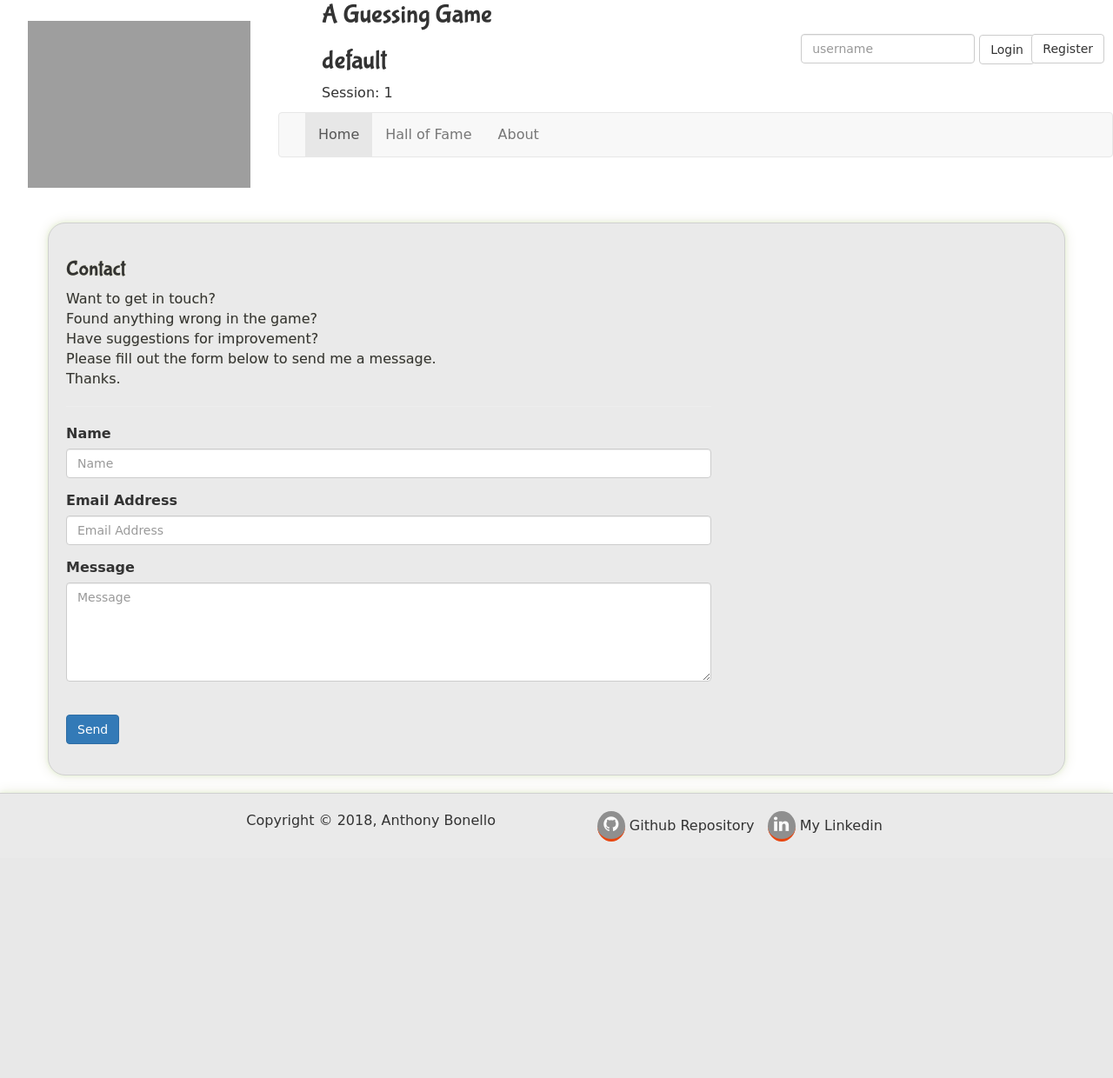
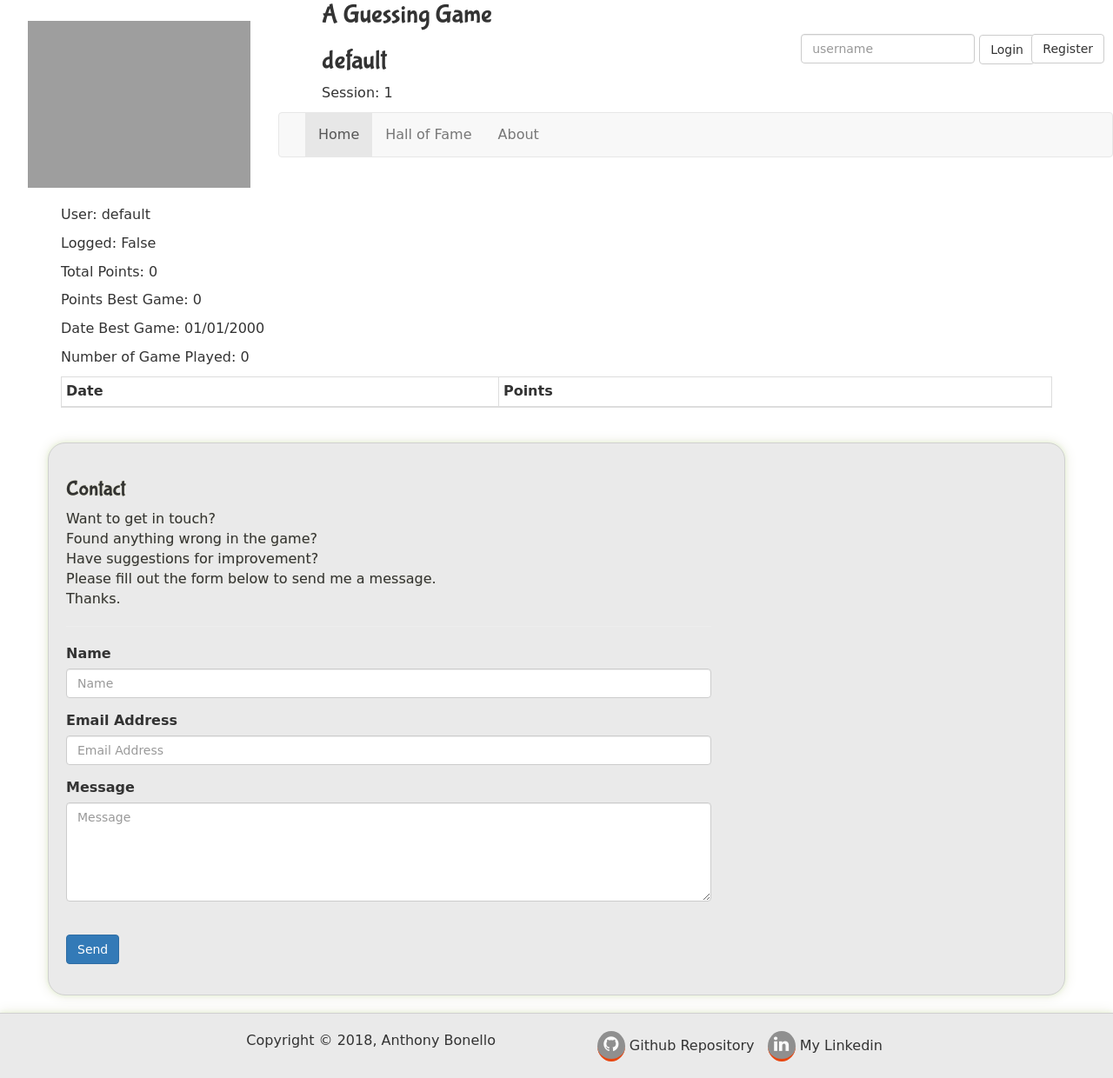
Before and after one commit to Code-Institute-Submissions/project-3, a Flask app: page /contact in a window 1280 px wide. Shown: the part 91-1331 px from the top of the page at 87% size. Before the commit the page ends 1059 px from the top, so only its background shows below. Run offline with Flask 2, Linux system fonts and the light colour scheme; lists and menus that the app fills with data are empty; some libraries are stand-ins or nearby versions; some web fonts are replaced; grey boxes are pictures that could not be loaded.

Commit message:
user route

```diff
--- a/run.py
+++ b/run.py
@@ -68,7 +68,7 @@ class User(object):
     def __init__(self, username, is_logged, total_points, games_played, route="index"):
         self.username = username
         self.is_logged = is_logged
-        self.total_points = total_points
+        self.total_user_points = total_points
         self.games_played = games_played
         self.number_of_games = 0
         self.points_best_game = 0
@@ -423,14 +423,17 @@ def logout(currentUser, sessionNo):
     # return "Reached the logout routing. {}".format(currentUser)
     if request.method == 'POST':    #RESET
     # #     logout_reset_app_info()
+        print("Reached POST of logout.")
 
         try:
             thisUser = loggedUsers[currentUser]
+            print("Load thisUser.")
         except Exception as e:
             return "This session has expired. {} has been logged out from somewhere else.".format(e)
 
         try:
             if int(sessionNo) == thisUser.session:
+                print("Session is OK")
                 # Store info in JSON
                 # allusers = json.loads(read_from_file("users.json"))
                 # playing_user = allusers[thisUser.username]
@@ -438,13 +441,18 @@ def logout(currentUser, sessionNo):
 
                 # Prepare to delete instances
                 # IF GAME OBJECT EXIST DELETE, OTHERWISE DO NOTHING
-                if game == "":
+                if thisUser.game == "":
                     pass
                 else:
-                    del thisUser.game
+                    # del thisUser.game
+                    thisUser.game = ""
+                    print("delete game.")
 
                 del thisUser
+                print("delete thisUser")
                 del loggedUsers[currentUser]
+                print("delete loggedUsers[currentUser]")
+                print(loggedUsers)
                 session.pop('logged_in', None)
 
                 return redirect(url_for("index"))
@@ -459,6 +467,38 @@ def logout(currentUser, sessionNo):
             return render_template("index.html", thisUser=defaultUser, message=message)
 
 
+@app.route('/user/<currentUser>', methods=['GET', 'POST'])
+@app.route('/user', methods=['GET', 'POST'])
+@login_required
+def user(currentUser=defaultUser.username):
+    thisUser=loggedUsers[currentUser]
+    thisUser.app_info['route'] = "user"
+    # global app_info
+    # global user_data
+    # global current_game
+    # global current_riddle
+    # global all_riddles
+    # global riddle_counter
+    # global gained_points
+    # global attempt      #Needed only for debugging
+
+    # user_data_json = json.loads(read_from_file("user_game_data_json.json"), object_hook=json_tuple_helper_function)
+
+    # user_data = find_loggedin_user(user_data_json)
+
+    # if app_info["game"] == False:  # RESET
+    #     current_game = []
+    #     current_riddle = 0
+    #     all_riddles = []
+    #     riddle_counter = 0
+
+    # fill_best_individual_games()
+    # fill_best_all_games()
+
+    # app_info["route"] = "user"
+    # return render_template("user.html", app_info=app_info, user_data=user_data, attempt=attempt, gained_points=gained_points)
+    return render_template("user.html", thisUser=thisUser)
+    return "Reached User page."
 
 @app.route('/about/<currentUser>')
 @app.route('/about')
--- a/templates/base.html
+++ b/templates/base.html
@@ -30,7 +30,8 @@
                                                 <li class="nav-item active"><a class="nav-link scroll" href="{{ url_for('index', currentUser=thisUser['username']) }}" id="home">Home</a></li>
                                             {% endif %}
                                             {% if thisUser.app_info["logged"] and not(thisUser.app_info["route"] == "user") %}
-                                                <li class="nav-item"><a class="nav-link scroll" href="/user" id="userNav">USER</a></li>
+                                                <!-- <li class="nav-item"><a class="nav-link scroll" href="/user" id="userNav">USER</a></li> -->
+                                                <li class="nav-item"><a class="nav-link scroll" href="{{ url_for('user', currentUser=thisUser['username']) }}" id="userNav">USER</a></li>
                                             {% endif %}
                                             {% if thisUser.app_info["logged"] and thisUser.app_info["game"] and not(thisUser.app_info["route"] == "game") %}
                                                 <li class="nav-item"><a class="nav-link scroll" href="/game" id="gameNav">CURRENT GAME</a></li>
@@ -92,6 +93,29 @@
 
         <!-- Main Content -->
         <section class="container">
+                <p>User: {{ thisUser["username"] }}</p>
+                <p>Logged: {{ thisUser["is_logged"] }}</p>
+                <p>Total Points: {{ thisUser["total_user_points"] }}</p>
+                <p>Points Best Game: {{ thisUser["points_best_game"] }}</p>
+                <p>Date Best Game: {{ thisUser["date_best_game"] }}</p>
+                <p>Number of Game Played: {{ thisUser["number_of_games"] }}</p>
+
+                <table class="table table-condensed table-striped table-bordered">
+                    <thead class="thead-dark">
+                        <tr>
+                            <th scope="col">Date</td>
+                            <th scope="col">Points</td>
+                        </tr>
+                    </thead>
+                    <tbody>
+                        {% for item in thisUser["games_played"] %}
+                            <tr>
+                                <th scope="row">{{ item[0] }}</td>
+                                <td>{{ item[1] }}</td>
+                            </tr>
+                        {% endfor %}
+                    </tbody>
+                </table>
             {% block content %}
             {% endblock %}
         </section>
--- a/templates/contact.html
+++ b/templates/contact.html
@@ -22,7 +22,7 @@
                     <!--{#% endwith %#}-->
 
                     <p>Want to get in touch?<br>
-                    Found anything wrong in the game? <br>
+                        Found anything wrong in the game? <br>
                         Have suggestions for improvement?<br>
                         Please fill out the form below to send me a message.<br>
                         Thanks.</p>
--- a/templates/index.html
+++ b/templates/index.html
@@ -10,6 +10,7 @@
         <!-- {#% for message in get_flashed_messages() %#}-->
             <!-- {#{ message }#}-->
         <!-- {#% endfor %#} -->
+
         {{ message }}
         <div class="col-md-12 main min-height-main">
             <h3>Description</h3>
```
Also changed, not shown: data/users.json (+4 -4 lines), templates/user.html (+15 -15 lines).
